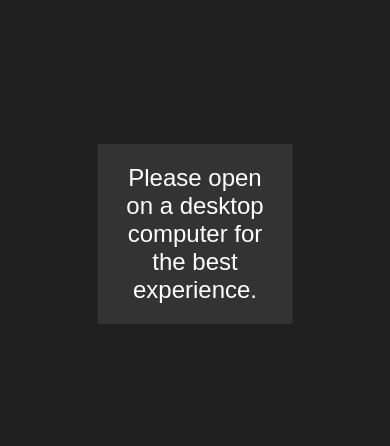
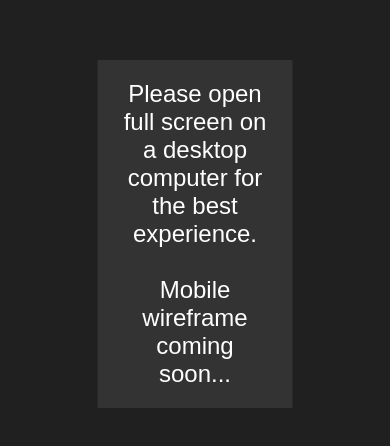
Before and after one commit to Marcelarojasss/Web, a plain HTML site: page index.html in a window 390 px wide. Shown: the part 188-634 px from the top of the page. Drawn offline with Linux system fonts and the light colour scheme.

Commit message:
Update website with latest changes

```diff
--- a/index.html
+++ b/index.html
@@ -124,7 +124,7 @@
 
     <!-- Mobile warning message -->
     <div class="mobile-warning">
-        Please open on a desktop computer for the best experience.
+        Please open full screen on a desktop computer for the best experience. <br><br> Mobile wireframe coming soon...
     </div>
 
     <!-- Typing sound effect -->
```
